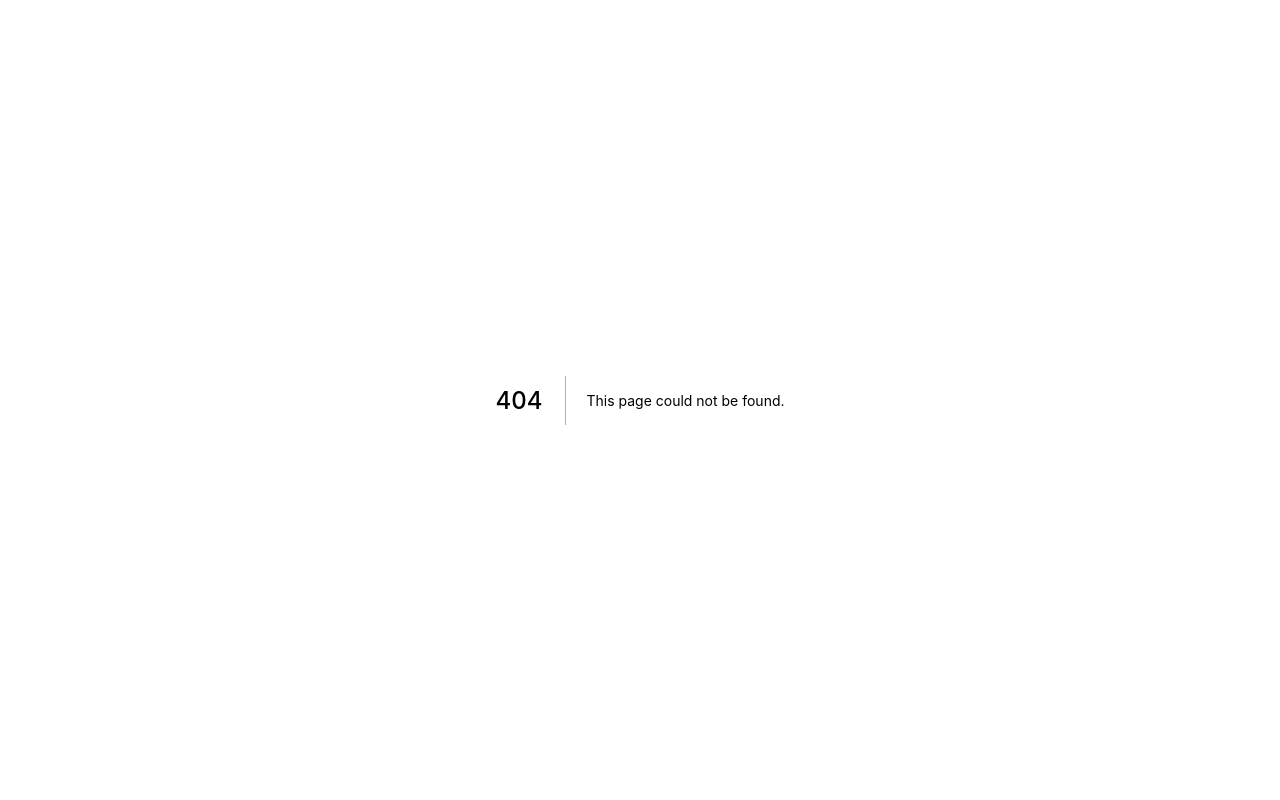
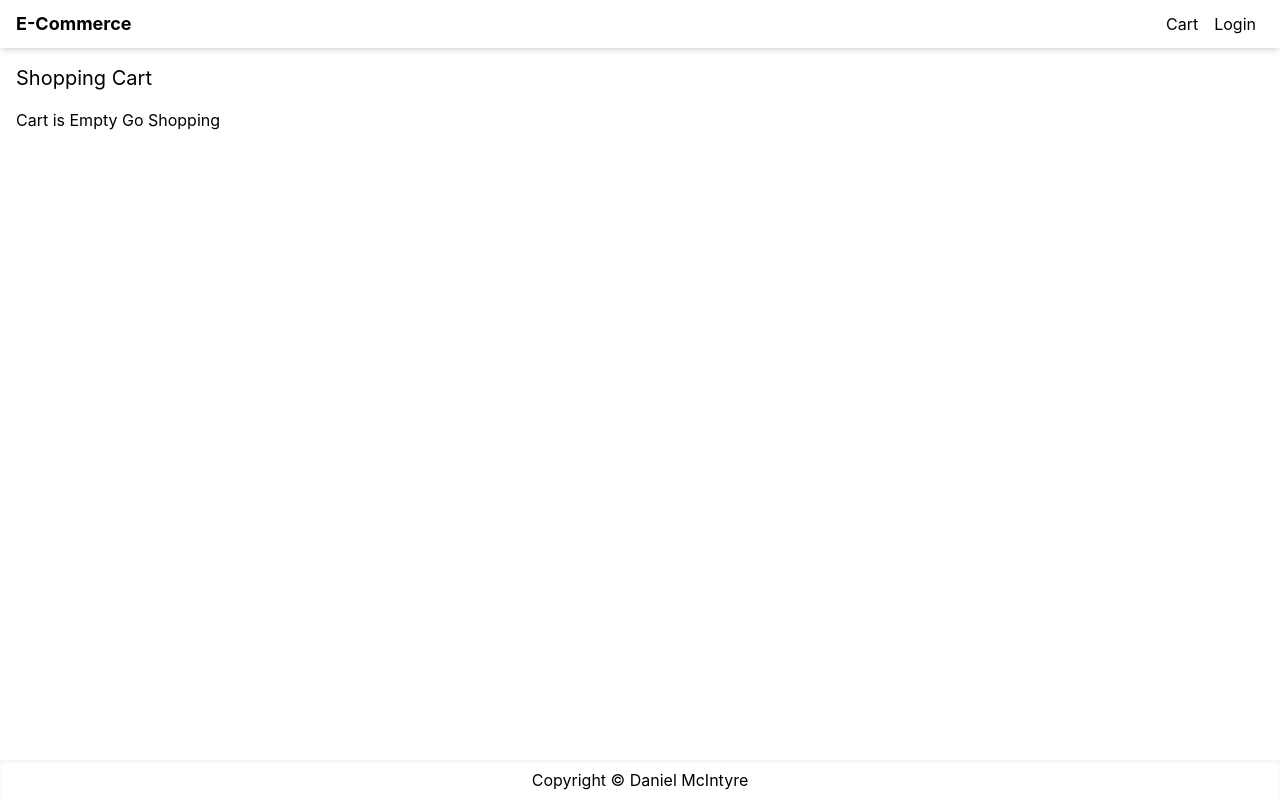
Before and after one commit to DanielMcIntyre2022/NextJS-ECommerce-Site, a Next.js app: page /cart in a window 1280 px wide. Before the commit this address had no page. Built offline with nearby package versions, Linux system fonts and the light colour scheme.

Commit message:
inital setup of cartpage

```diff
--- a/components/Layout.js
+++ b/components/Layout.js
@@ -5,7 +5,7 @@ import { Store } from '../utils/Store'
 
 const Layout = ({title, children}) => {
 
-    const { state, dispatch } = useContext(Store);
+    const { state } = useContext(Store);
     const { cart } = state;
 
     return (
--- /dev/null
+++ b/pages/cart.js
@@ -0,0 +1,30 @@
+import { useContext } from "react";
+import { Store } from '../utils/Store';
+import Layout from '../components/Layout';
+import Link from 'next/link';
+
+const CartScreen = () => {
+
+    const { state, dispatch } = useContext(Store);
+    const {
+        cart: { cartItems },
+    } = state;
+
+    return (
+        <Layout title="Shopping Cart">
+            <h1 className="mb-4 text-xl">Shopping Cart</h1>
+            {cartItems.length === 0 ? (
+                <div>
+                    Cart is Empty <Link href="/">Go Shopping</Link>
+                </div>
+                ) : (
+                    <div className="grid md:grid-cols-4 md:gap-5">
+                    </div>
+                )
+
+            }
+        </Layout>
+    )
+};
+
+export default CartScreen;
```
